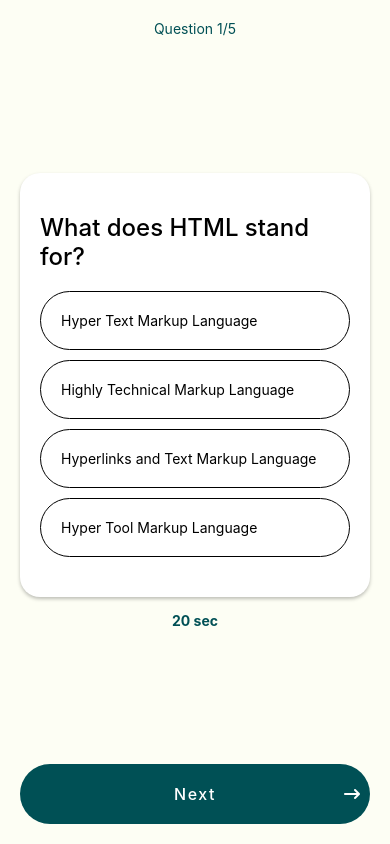
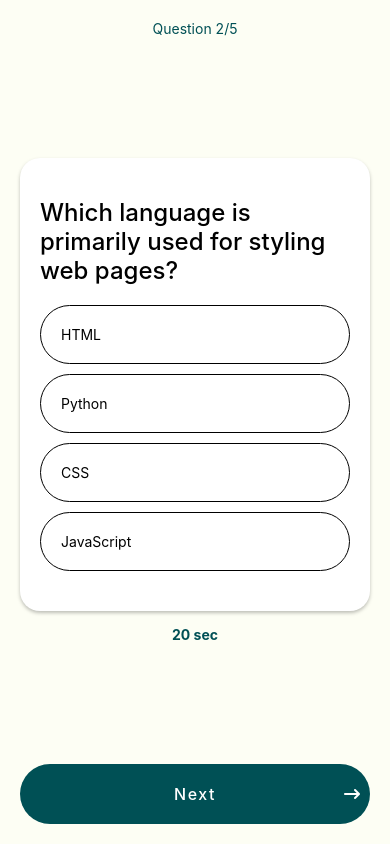
Before and after one commit to myatthiri98/quiz, a React Native app: screen / in a window 390 px wide. Built offline with nearby package versions, Linux system fonts and the light colour scheme.

Commit message:
feat: integrate context for state management

```diff
--- a/App.tsx
+++ b/App.tsx
@@ -1,11 +1,13 @@
 import { StatusBar } from "expo-status-bar";
-import { StyleSheet, Text, View } from "react-native";
 import QuizScreen from "./src/app/QuizScreen";
+import QuizProvider from "./src/providers/QuizProvider";
 
 export default function App() {
   return (
     <>
-      <QuizScreen />
+      <QuizProvider>
+        <QuizScreen />
+      </QuizProvider>
       <StatusBar style="auto" />
     </>
   );
--- a/src/app/QuizScreen.tsx
+++ b/src/app/QuizScreen.tsx
@@ -8,18 +8,12 @@
 } from "react-native";
 import QuestionCard from "../components/QuesitionCard";
 import { FontAwesome6 } from "@expo/vector-icons";
-import questions from "../questions";
 import Card from "../components/Card";
 import CustomButton from "../components/CustomButton";
-import { useState } from "react";
+import { useQuizContext } from "../providers/QuizProvider";
 
 export default function QuizScreen() {
-  const [questionIndex, setQuestionIndex] = useState<number>(0);
-  const question = questions[questionIndex];
-
-  function onNext() {
-    setQuestionIndex((currValue) => currValue + 1);
-  }
+  const { question, questionIndex, onNext } = useQuizContext();
 
   return (
     <SafeAreaView style={styles.page}>
--- a/src/components/AnswerOption.tsx
+++ b/src/components/AnswerOption.tsx
@@ -1,19 +1,22 @@
-import { View, Text, StyleSheet, Pressable } from "react-native"
+import { View, Text, StyleSheet, Pressable } from "react-native";
+import { useQuizContext } from "../providers/QuizProvider";
+import { useState } from "react";
 
 type AnswerOption = {
-  option: string
-  isSelected?: boolean
-  onPress: () => void
-}
+  option: string;
+};
 
-export default function AnswerOption({
-  option,
-  isSelected,
-  onPress,
-}: AnswerOption) {
+export default function AnswerOption({ option }: AnswerOption) {
+  const { selectedOption, setSelectedOption } = useQuizContext();
+  const [score, setScore] = useState(0);
+
+  const isSelected = option === selectedOption;
   return (
     <Pressable
-      onPress={onPress}
+      onPress={() => {
+        setSelectedOption(option);
+        setScore(score + 1);
+      }}
       style={[
         styles.container,
         isSelected && {
@@ -24,7 +27,7 @@
     >
       <Text>{option}</Text>
     </Pressable>
-  )
+  );
 }
 const styles = StyleSheet.create({
   container: {
@@ -32,4 +35,4 @@
     padding: 20,
     borderRadius: 100,
   },
-})
+});
--- a/src/components/QuesitionCard.tsx
+++ b/src/components/QuesitionCard.tsx
@@ -9,23 +9,11 @@
 };
 
 export default function QuestionCard({ question }: QuestionCard) {
-  const [selectedOption, setSelectedOption] = useState<string | undefined>();
-
-  const onOptionsSelected = (option: string) => {
-    setSelectedOption(option);
-    console.warn("Selected option: ", option);
-  };
-
   return (
     <Card title={question.title}>
       <View style={{ gap: 10 }}>
         {question.options.map((option) => (
-          <AnswerOption
-            key={option}
-            option={option}
-            isSelected={option == selectedOption}
-            onPress={() => onOptionsSelected(option)}
-          />
+          <AnswerOption key={option} option={option} />
         ))}
       </View>
     </Card>
--- /dev/null
+++ b/src/providers/QuizProvider.tsx
@@ -0,0 +1,45 @@
+import React, { createContext, useState, ReactNode, useContext } from "react";
+import questions from "../questions";
+import { Question } from "../components/types";
+
+type QuizContextType = {
+  question?: Question;
+  questionIndex: number;
+  onNext: () => void;
+  selectedOption?: string;
+  setSelectedOption: (option: string) => void;
+};
+
+export const QuizContent = createContext<QuizContextType>({
+  questionIndex: 0,
+  onNext: () => {},
+  setSelectedOption: () => {},
+});
+
+export default function QuizProvider({ children }: { children: ReactNode }) {
+  const [questionIndex, setQuestionIndex] = useState(1);
+  const question = questions[questionIndex];
+
+  const [selectedOption, setSelectedOption] = useState<string | undefined>();
+
+  const value = {
+    question,
+    questionIndex,
+    onNext,
+    selectedOption,
+    setSelectedOption,
+  };
+
+  function onNext() {
+    setQuestionIndex((currValue) => currValue + 1);
+  }
+
+  // const onOptionsSelected = (option: string) => {
+  //   setSelectedOption(option);
+  //   console.warn("Selected option: ", option);
+  // };
+
+  return <QuizContent.Provider value={value}>{children}</QuizContent.Provider>;
+}
+
+export const useQuizContext = () => useContext(QuizContent);
```
